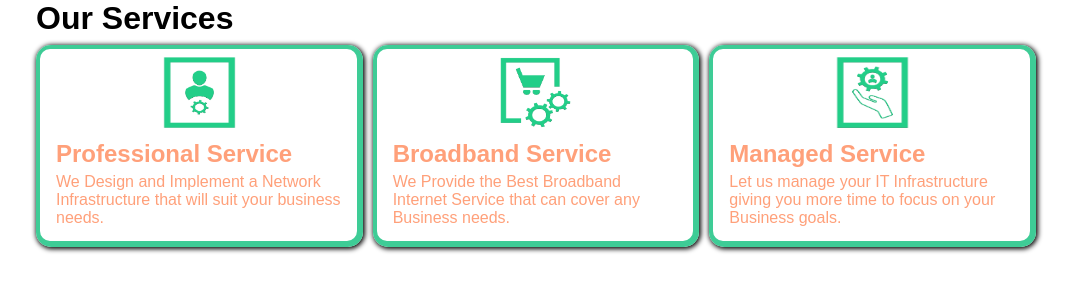
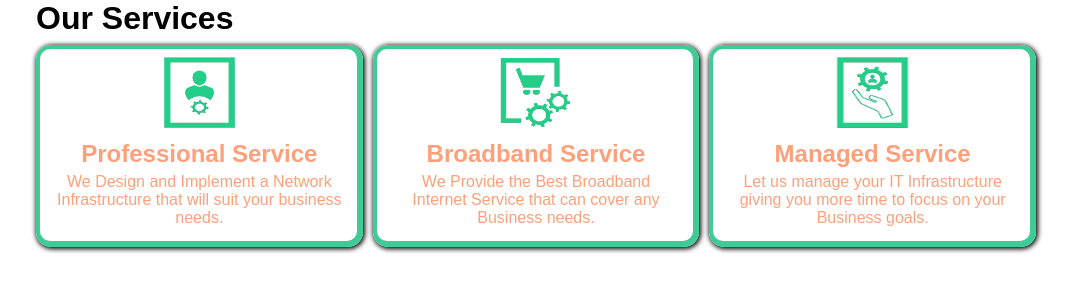
Before and after one commit to Valdaz007/ntt-website, a PHP site: page / in a window 1280 px wide. Shown: the top 300 px of the page, without its empty margins (104-1177 px from the left). Run offline with PHP 8.4, Linux system fonts and the light colour scheme.

Commit message:
Column changed with update

```diff
--- a/templates/01_service_cards/style.css
+++ b/templates/01_service_cards/style.css
@@ -75,9 +75,14 @@ h1 {
     .service {
         flex-direction: column;
     }
+
+    .service-card-content {
+        align-items: center;
+        text-align: center;
+    }
 }
 
-@media(min-width: 1024px) {
+@media(min-width: 768px) {
     .services {
         grid-template-columns: 1fr 1fr 1fr;
     }
```
